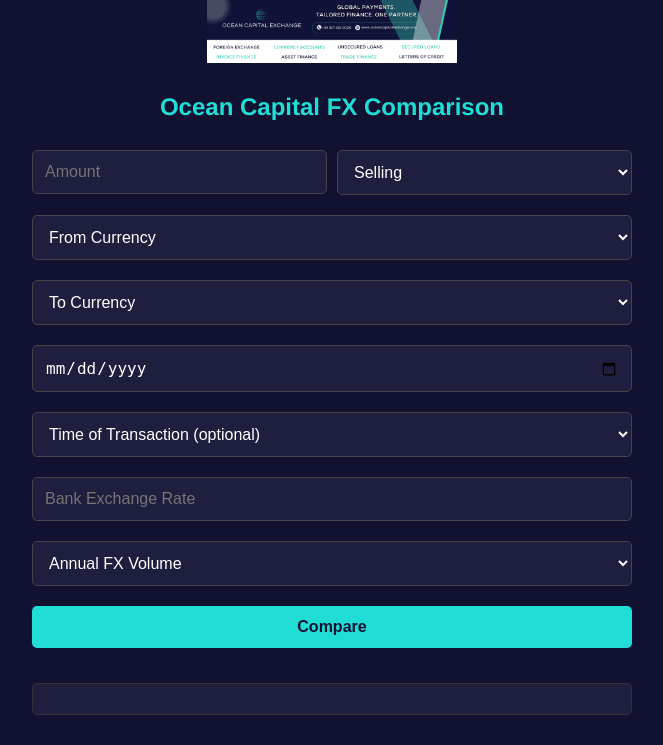
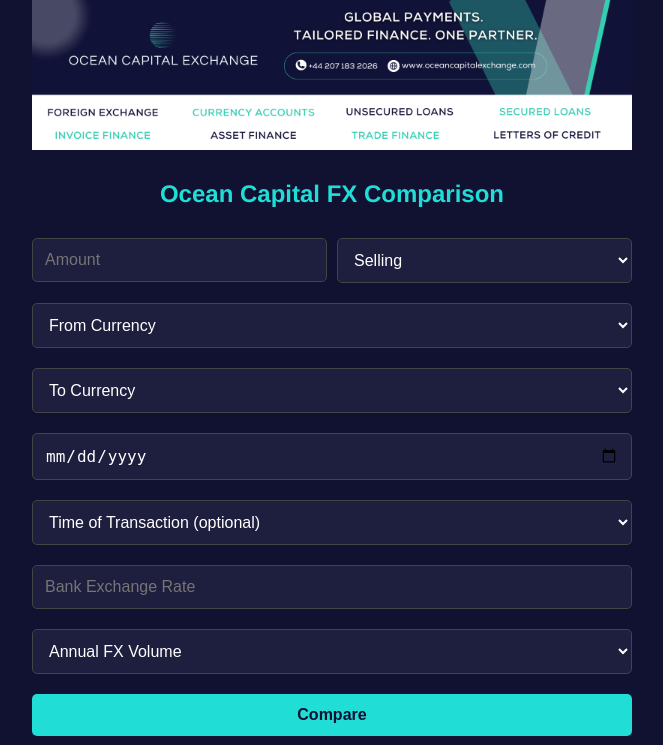
Before and after one commit to GeorgeOcean/ocean-fx-tool, a Flask app: template templates/index.html in a window 1280 px wide. Shown: the top 745 px of the page, without its empty margins (308-971 px from the left). Before the commit the page ends 715 px from the top, so only its background shows below. Run offline with Flask 3, Linux system fonts and the light colour scheme; the template is opened without the code that fills it, so the values that code supplies are empty.

Commit message:
fix: constrain logo size to match form width

```diff
--- a/templates/index.html
+++ b/templates/index.html
@@ -20,7 +20,7 @@
         }
         header img {
             max-width: 100%;
-            max-width: 250px;
+            max-width: 600px;
             height: auto;
             display: block;
             margin: 0 auto;
```
